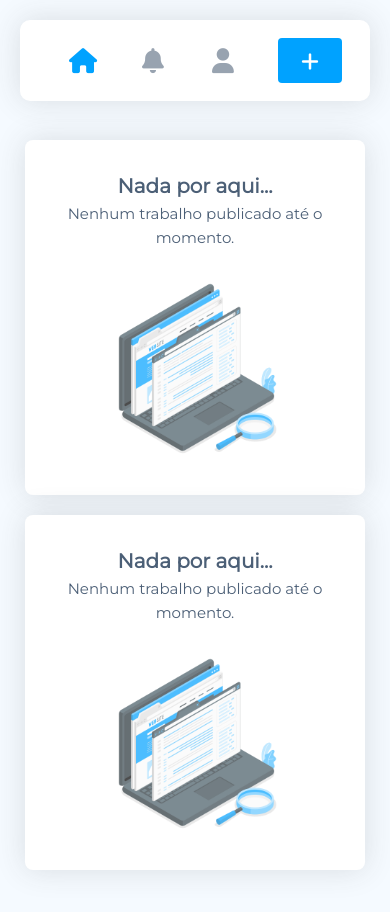
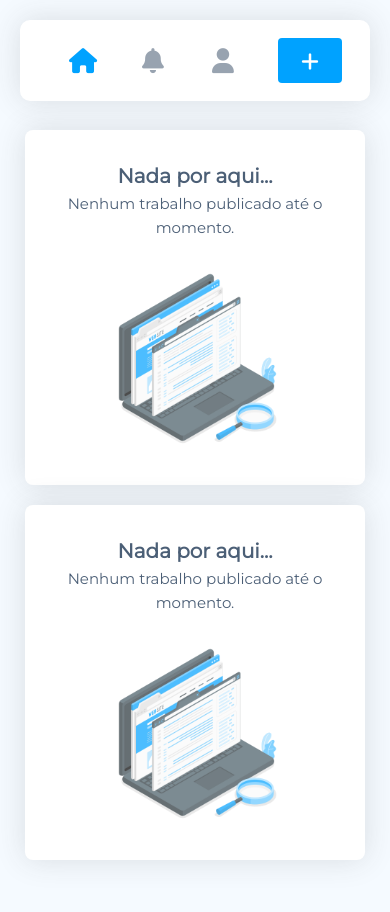
Before and after one commit to eduardo-n/frontend-paper-tree-v2, an Angular app: page / in a window 390 px wide. Shown: the top 912 px of the page. Built offline with nearby package versions, Linux system fonts and the light colour scheme.

Commit message:
Ajuste repsonsivo

```diff
--- a/src/app/modules/logged/modules/home/components/empty-content-card/empty-content-card.component.scss
+++ b/src/app/modules/logged/modules/home/components/empty-content-card/empty-content-card.component.scss
@@ -43,7 +43,7 @@
   }
 }
 
-@media (max-width: 585px) {
+@media (max-width: 470px) {
   .empty-content-card {
     flex-direction: column;
     align-items: center;
--- a/src/app/modules/logged/modules/home/feed/feed.component.scss
+++ b/src/app/modules/logged/modules/home/feed/feed.component.scss
@@ -30,10 +30,6 @@
     display: none;
   }
 
-  .middle-box {
-    padding: 30px 20px !important;
-  }
-
   .right-box {
     display: none;
   }
```
